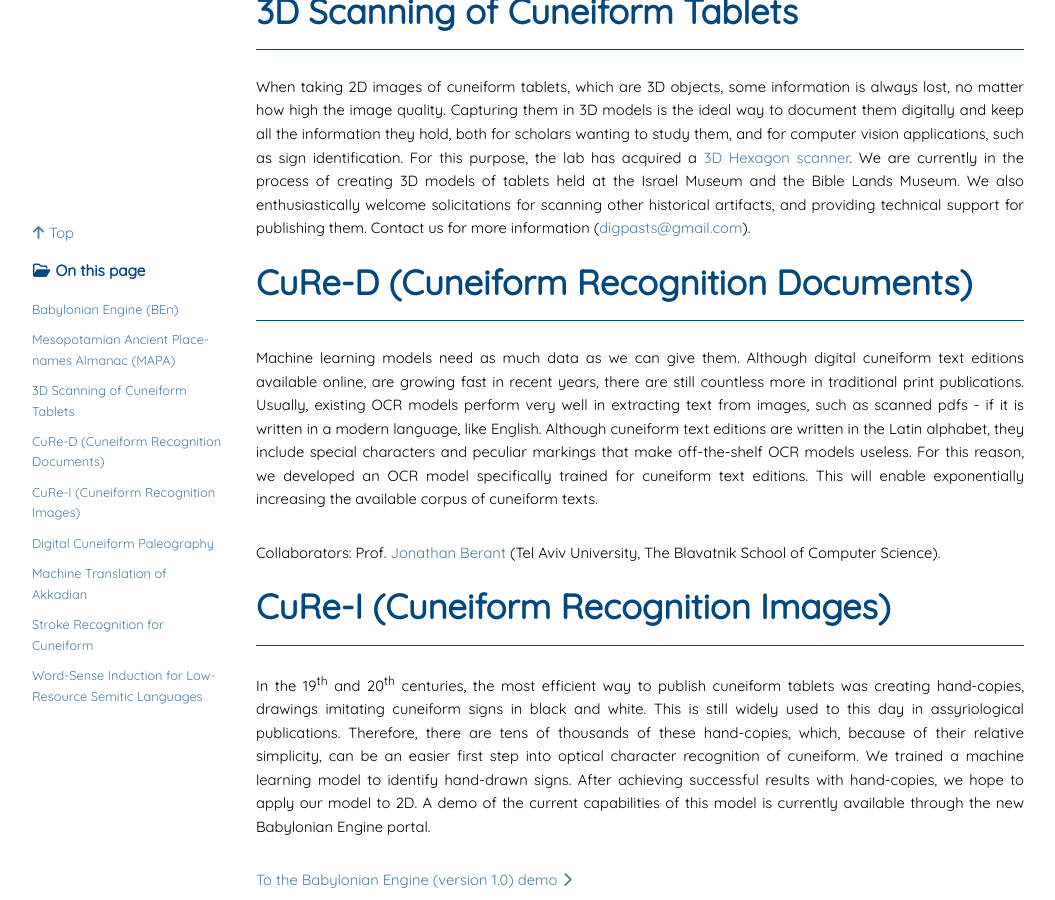
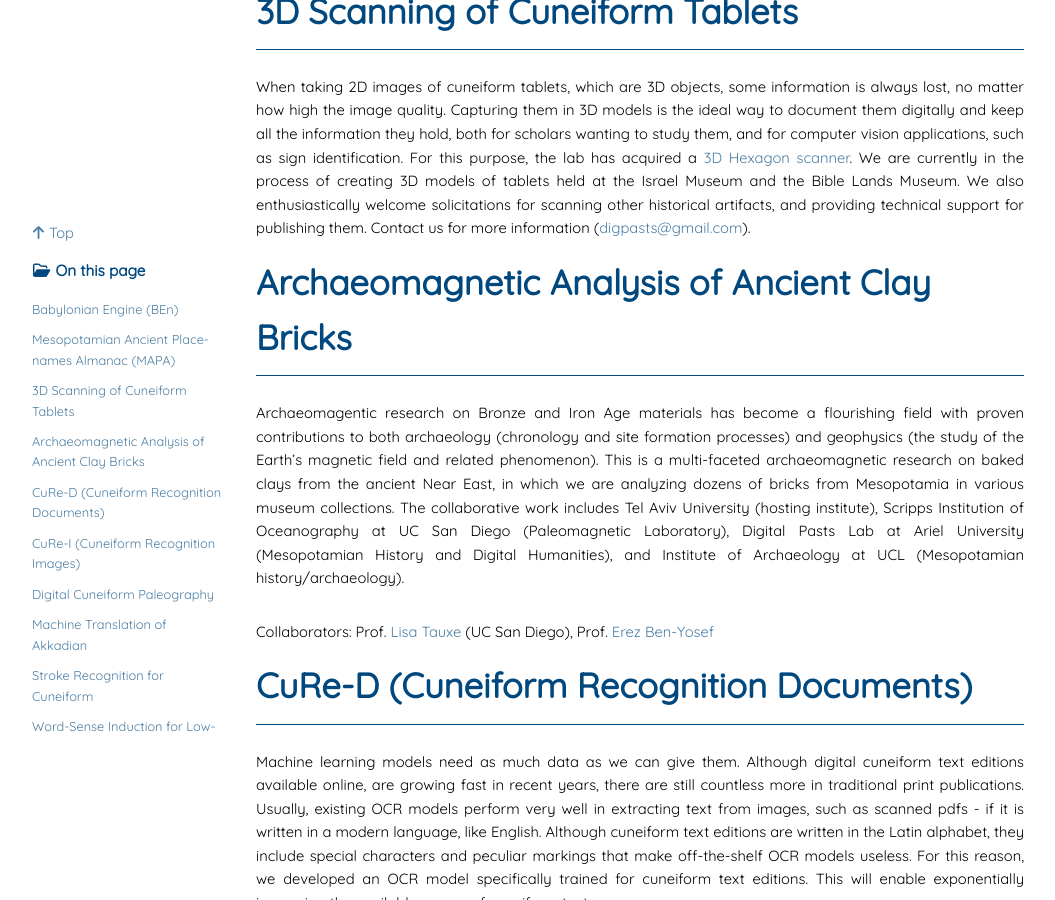
Before and after one commit to DigitalPasts/DigitalPasts.github.io, a Jekyll site: the page built from docs/projects.md, in a window 1280 px wide and 900 px high, scrolled down 903 px. Shown: the whole window, without its empty margins (0-1055 px from the left). Built offline with Jekyll 4.4.1, drawn with Linux system fonts in a browser that asks for light colours; nearby versions of some CDN libraries.

Commit message:
update projects

```diff
--- a/docs/projects.md
+++ b/docs/projects.md
@@ -20,6 +20,13 @@ MAPA is an historical geography project of the city of Uruk, one of the largest
 
 When taking 2D images of cuneiform tablets, which are 3D objects, some information is always lost, no matter how high the image quality. Capturing them in 3D models is the ideal way to document them digitally and keep all the information they hold, both for scholars wanting to study them, and for computer vision applications, such as sign identification. For this purpose, the lab has acquired a
 <a href="https://www.creativeinfocom.com/pdfs/smartscan-specification-he-r5-c5.pdf" target="_blank">3D Hexagon scanner</a>. We are currently in the process of creating 3D models of tablets held at the Israel Museum and the Bible Lands Museum. We also enthusiastically welcome solicitations for scanning other historical artifacts, and providing technical support for publishing them. Contact us for more information (<{{ site.email}}>).
+
+## Archaeomagnetic Analysis of Ancient Clay Bricks
+
+Archaeomagentic research on Bronze and Iron Age materials has become a flourishing field with proven contributions to both archaeology (chronology and site formation processes) and geophysics (the study of the Earth’s magnetic field and related phenomenon). This is a multi-faceted archaeomagnetic research on baked clays from the ancient Near East, in which we are analyzing dozens of bricks from Mesopotamia in various museum collections. The collaborative work includes Tel Aviv University (hosting institute), Scripps Institution of Oceanography at UC San Diego (Paleomagnetic Laboratory), Digital Pasts Lab at Ariel University (Mesopotamian History and Digital Humanities), and Institute of Archaeology at UCL (Mesopotamian history/archaeology).
+
+Collaborators: Prof. <a href="http://magician.ucsd.edu/" target="_blank">Lisa Tauxe</a> (UC San Diego), Prof. <a href="https://telaviv.academia.edu/ErezBenYosef" target="_blank">Erez Ben-Yosef</a>
+
 
 ## CuRe-D (Cuneiform Recognition Documents)
 
```
